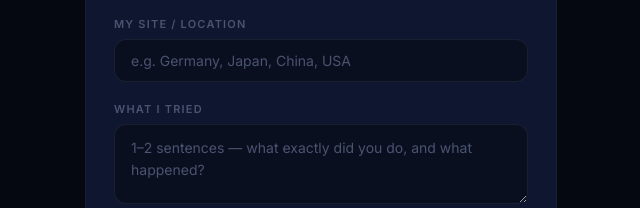
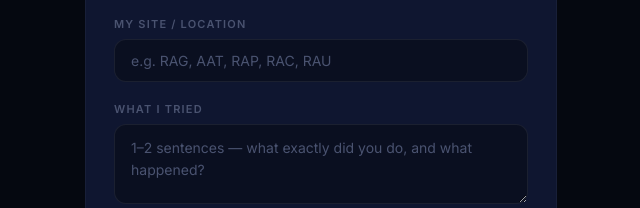
Before and after one commit to Luis-Progr-Nova/best-practice-wall, a plain HTML site: page entry.html in a window 1280 px wide. Shown: the part 342-550 px from the top of the page, 319-959 px from the left. Drawn offline with Linux system fonts and the light colour scheme.

Commit message:
Add files via upload

```diff
--- a/entry.html
+++ b/entry.html
@@ -139,7 +139,7 @@ body{background:var(--bg-void);color:var(--text-primary);font-family:'Inter',sys
       </div>
       <div class="field">
         <label class="field-label">My site / location</label>
-        <input class="field-input" type="text" id="fLoc" placeholder="e.g. Germany, Japan, China, USA">
+        <input class="field-input" type="text" id="fLoc" placeholder="e.g. RAG, AAT, RAP, RAC, RAU">
       </div>
     </div>
 
```
